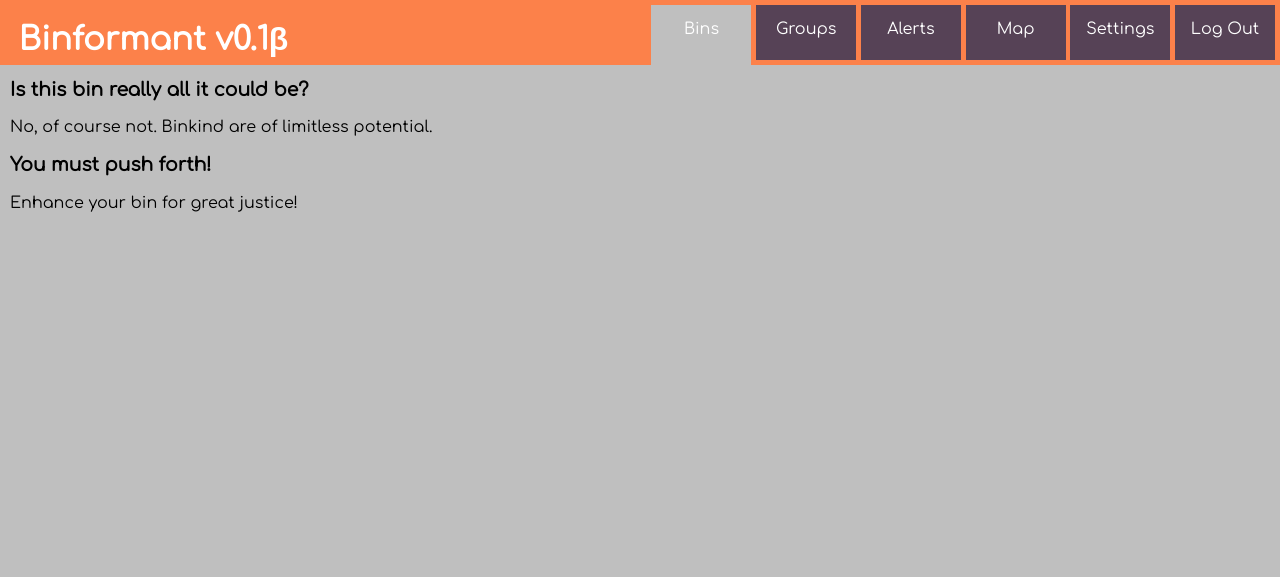
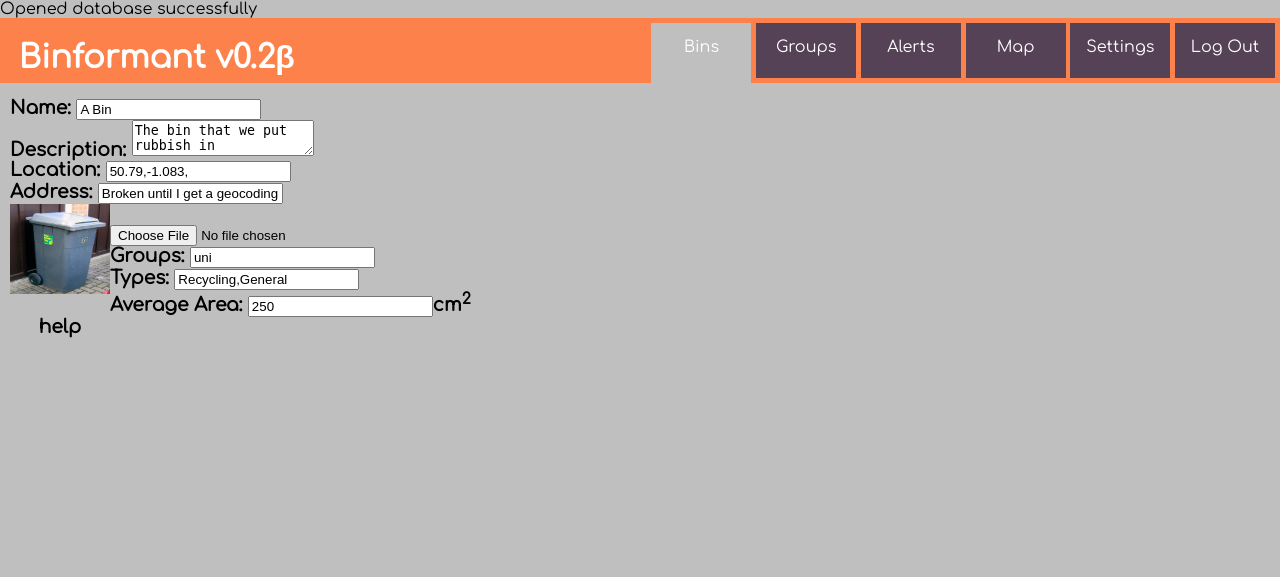
Before and after one commit to Damp-Cuttlefish/GDPServer, a PHP site: the page made by edit.php in a window 1280 px wide. Shown: the top 577 px of the page. Run offline with PHP 8.4, Linux system fonts and the light colour scheme; data comes from the database, SQL or seed files in the repository.

Commit message:
Edit page now dynamically generated Minor edits to form structure on bins page

```diff
--- a/bins.php
+++ b/bins.php
@@ -88,8 +88,8 @@
                             <ftxt> 32% </ftxt>
                         </div>
                         <div style="width:131px; float:right;">
-                            <a href="edit.php" class="rbutton">Edit</a>
-                            <a href="stats.php" class="rbutton">Stats</a>
+                            <a href="edit.php?uid=<?php echo $row['uid'];?>" class="rbutton">Edit</a>
+                            <a href="stats.php?uid=<?php echo $row['uid'];?>" class="rbutton">Stats</a>
                         </div>
                         <div style="width:131px; float:left;">
                             <h2>ETF: 4 days</h2>
--- a/edit.php
+++ b/edit.php
@@ -6,7 +6,24 @@
 </head>
 <meta charset="UTF-8">
 <body>
-    <h1>&nbsp;&nbsp;Binformant v0.1β </h1>
+
+    <?php
+       class BDB extends SQLite3
+       {
+          function __construct()
+          {
+             $this->open('bins.db');
+          }
+       }
+       $db = new BDB();
+       if(!$db){
+          echo $db->lastErrorMsg();
+       } else {
+          echo "Opened database successfully\n";
+       }
+    ?>
+
+    <h1>&nbsp;&nbsp;Binformant v0.2β </h1>
     <header>
         <a href="bins.php" class="abutton + button">Bins</a>
         <a href="groups.php" class="button">Groups</a>
@@ -18,17 +35,35 @@
     <main>
         <h2>Alerts</h2>
         <p>
-        <h3>
-            Is this bin really all it could be?
-        </h3>
-        No, of course not. Binkind are of limitless potential.
+        <?php
+                $sql ="SELECT * from bins where uid = '" . $_GET['uid'] . "';";
+
+                $ret = $db->query($sql);
+                while($row = $ret->fetchArray(SQLITE3_ASSOC) ){
+                ?>
+
+                    <h3>
+                        Name: <input type="text" rows="10" value="<?php echo $row['name'];?>"><br>
+
+                        Description: <textarea ><?php echo $row['description'];?></textarea><br>
+                        Location: <input type="text" rows="10" value="<?php echo $row['location'];?>"><br>
+                        Address: <input type="text" rows="10" value="Broken until I get a geocoding api key"><br>
+                        <img src="<?php echo $row['image_path'];?>"><br>
+                        <input type="file" name="image" id="editform" accept="image/*"><br>
+                        Groups: <input type="text" alt="comma seperated" rows="10" value="<?php echo $row['groups'];?>"><br>
+                        Types: <input type="text" rows="10" value="<?php echo $row['type'];?>"><br>
+                        Average Area: <input type="number" rows="10" value="<?php echo $row['csa'];?>">cm<sup>2</sup><br>
+  <div class="wrapper" style="display:block;">
+  help
+    <div class="tooltip">This is where it tells you how to do the thing</div>
+  </div>
+</div>
+
+
+                <?php } ?>
         </p>
-        <p>
-        <h3>
-            You must push forth!
-        </h3>
-        Enhance your bin for great justice!
-        </p>
+
+
     </main>
     <footer>
         こんにちは、私はフッターちゃんです、はじめまして
--- a/layout.css
+++ b/layout.css
@@ -158,3 +158,39 @@ filterbar {
 #map {
     height: 100%;
 }
+
+
+
+
+.wrapper {
+  cursor: help;
+  position: relative;
+  text-align: center;
+  width: 100px;
+
+
+}
+
+.wrapper .tooltip {
+  background: #564256;
+  color:#FFFFFF;
+  left: 50%%;
+
+  display: block;
+  margin-bottom: 15px;
+  opacity: 0;
+  padding: 20px;
+  position: absolute;
+  width: 100px;
+
+}
+
+
+
+
+
+.wrapper:hover .tooltip {
+  opacity: 1;
+  pointer-events: auto;
+
+}
```
